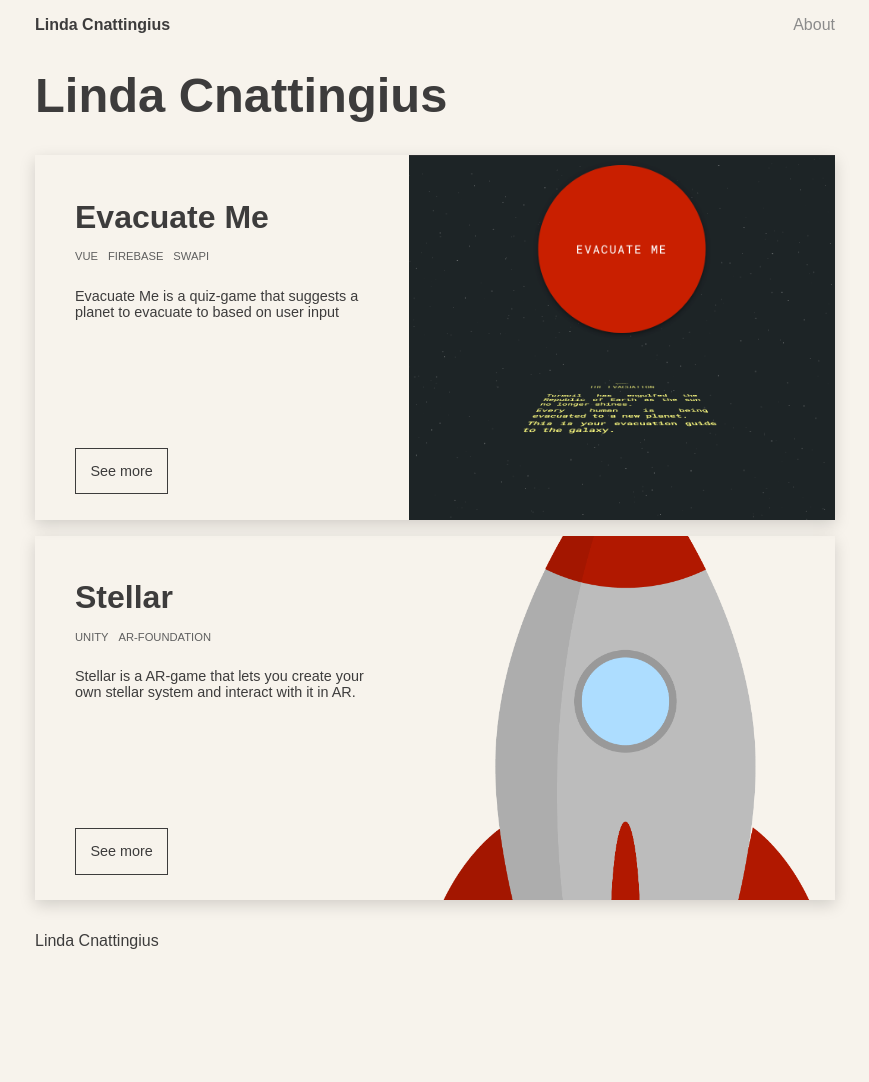
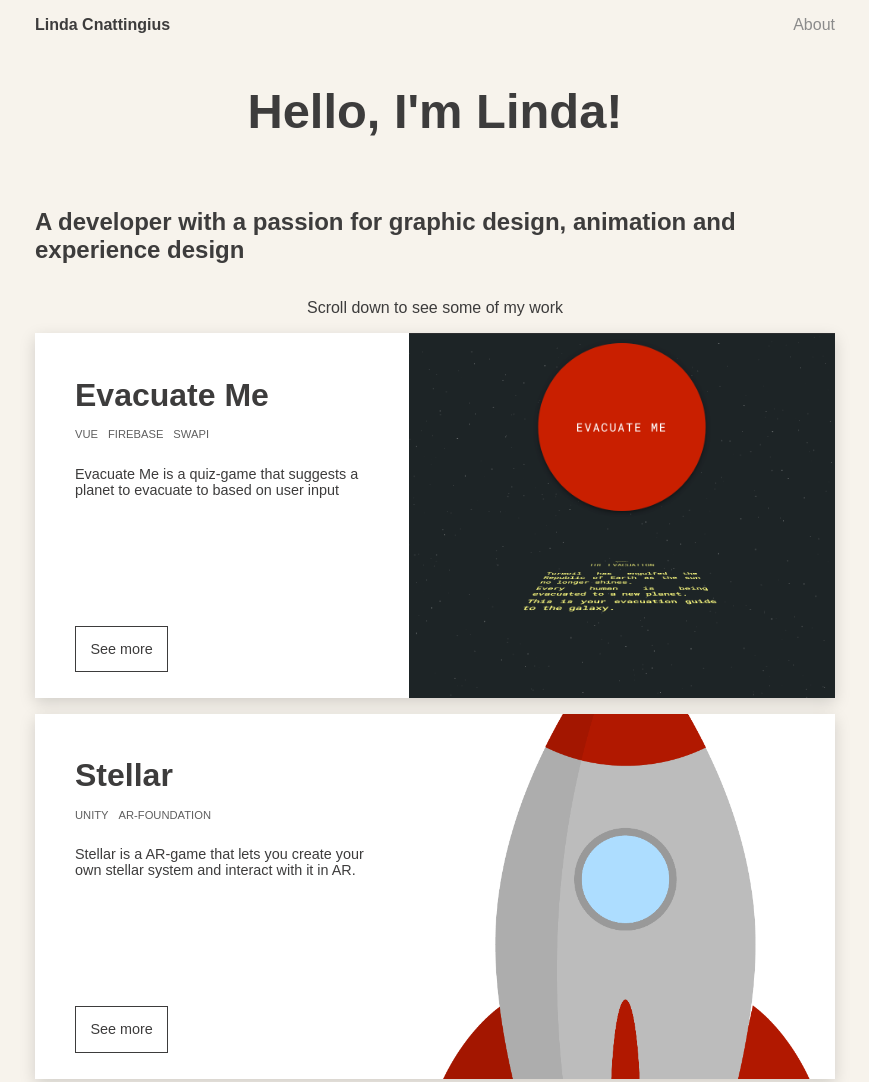
Before and after one commit to lindacnatt/lindacnattingius.se, a Gatsby site: page / in a window 1280 px wide. Shown: the top 1082 px of the page, without its empty margins (205-1074 px from the left). Before the commit the page ends 982 px from the top, so only its background shows below. Built offline with nearby package versions, Linux system fonts and the light colour scheme; Gatsby itself is replaced by a stand-in of ours.

Commit message:
add hero styling

```diff
--- a/src/components/hero.js
+++ b/src/components/hero.js
@@ -14,7 +14,9 @@ const Hero = () => {
 `)
     return (
         <div className={heroStyles.hero} >
-            <h1 className="H1">{data.site.siteMetadata.author}</h1>
+            <p className="H1">Hello, I'm Linda!</p>
+            <h2 >A developer with a passion for graphic design, animation and experience design</h2>
+            <p> Scroll down to see some of my work</p>
         </div>
     )
 }
--- a/src/components/hero.module.scss
+++ b/src/components/hero.module.scss
@@ -1,4 +1,7 @@
 .hero{
     width: 100%;
     height: 100%;
+    display: flex;
+    flex-direction: column;
+    align-items: center;
 }
--- a/src/pages/projects.module.scss
+++ b/src/pages/projects.module.scss
@@ -23,6 +23,7 @@ $QuadColor: #4b8585;
   box-shadow: 0px 5px 15px 0px rgba(0, 0, 0, 0.151);
   margin-bottom: 1rem;
   overflow: hidden;
+  background-color: white;
 
   .featuredImage {
    width: 100%;
@@ -74,6 +75,13 @@ $QuadColor: #4b8585;
   }
 }
 
+.moreButton,
+.moreButton::after {
+  -webkit-transition: all 0.3s;
+	-moz-transition: all 0.3s;
+  -o-transition: all 0.3s;
+	transition: all 0.3s;
+}
 .moreButton{
   padding:1em;
   font-size: 0.9rem;
@@ -84,3 +92,13 @@ $QuadColor: #4b8585;
 .moreButton:hover{
   background-color: $SecColor;
 }
+.moreButton::after {
+  height: 100%;
+  left: 0;
+  top: 0;
+  width: 0;
+}
+
+.moreButton:hover:after {
+  width: 100%;
+}
--- a/src/templates/project.module.scss
+++ b/src/templates/project.module.scss
@@ -1,4 +1,8 @@
 .card{
-    display:flex;
+
 
 }
+.featuredImage {
+    width: 100%;
+    padding: 1rem;
+   }
```
Also changed, not shown: src/templates/project.js (+10 -11 lines).
